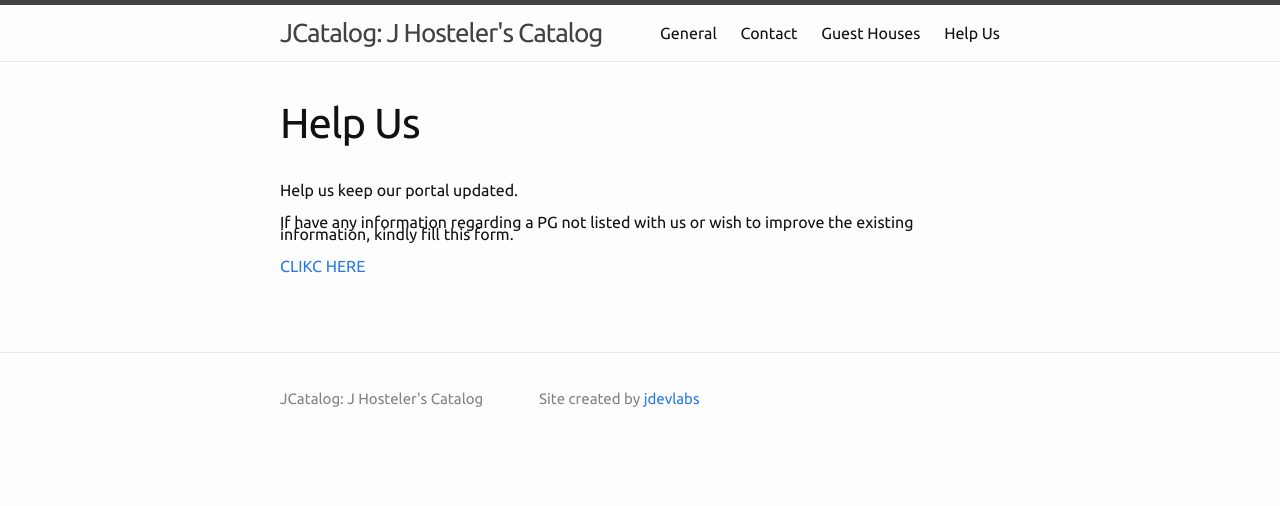
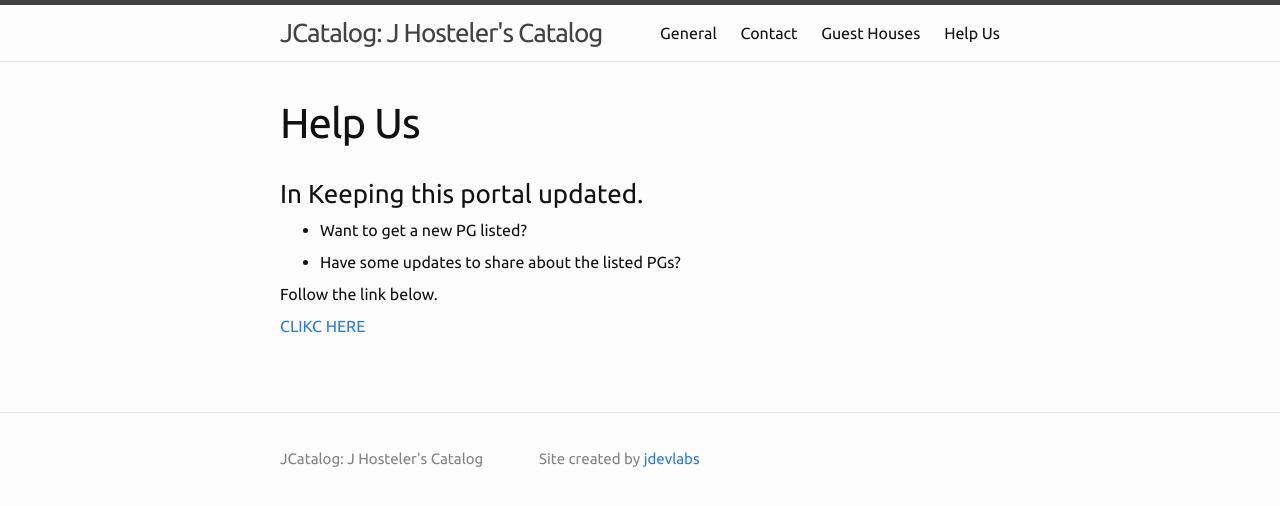
Before and after one commit to jdevlabs/JCatalog, a Jekyll site: the page built from pages/help_us/index.md, in a window 1280 px wide. Shown: the top 506 px of the page. Built offline with Jekyll 4.4.1, drawn with Linux system fonts in a browser that asks for light colours.

Commit message:
helping content

```diff
--- a/pages/help_us/index.md
+++ b/pages/help_us/index.md
@@ -3,8 +3,14 @@ layout: page
 title: Help Us
 permalink: /help_us/
 ---
-Help us keep our portal updated.
+### In Keeping this portal updated.
 
-If have any information regarding a PG not listed with us or wish to improve the existing information, kindly fill this form.
+
+* Want to get a new PG listed?
+
+
+* Have some updates to share about the listed PGs?
+
+Follow the link below.
 
 [CLIKC HERE](http://tinyurl.com/helpusform)
```
